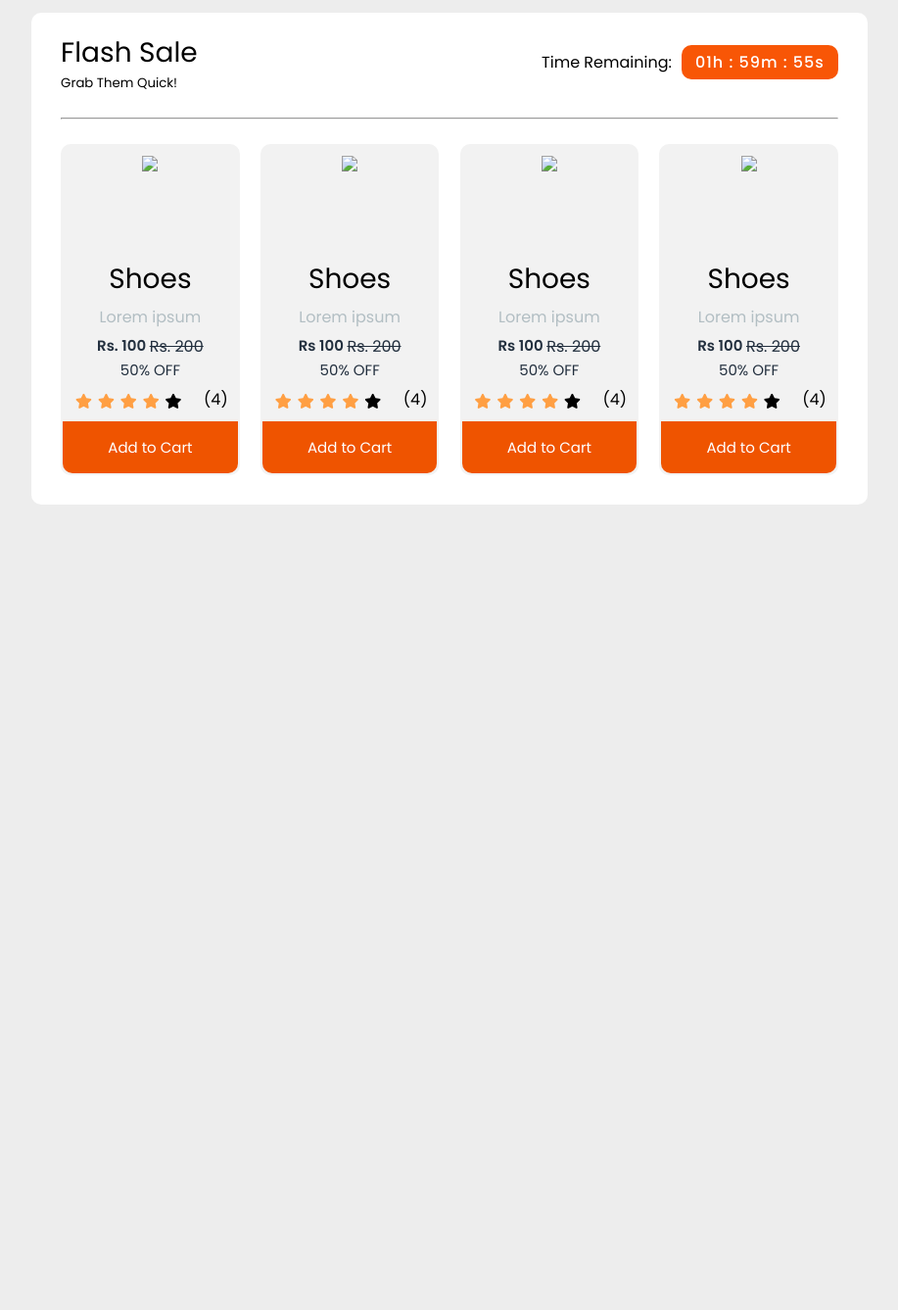
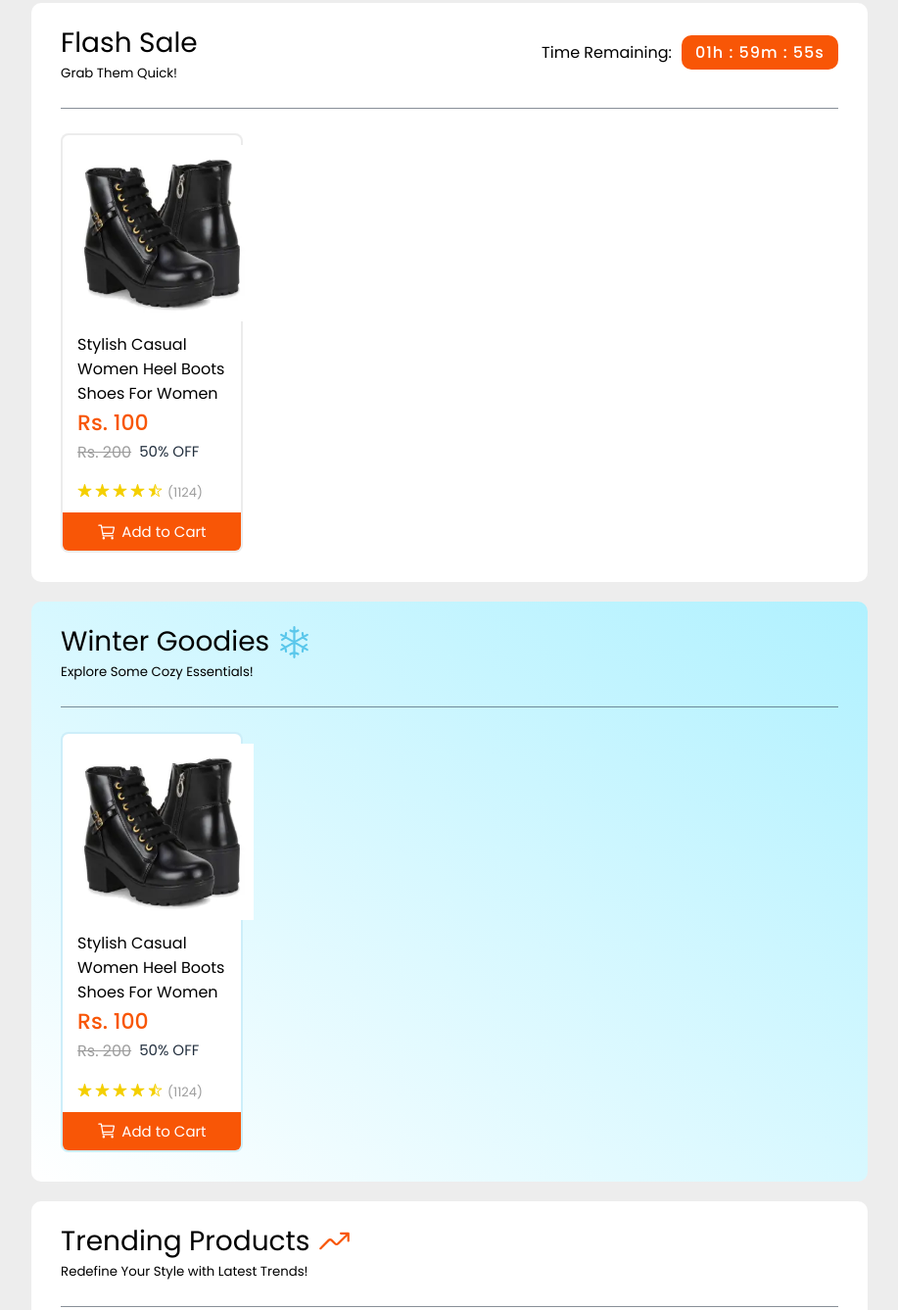
Before and after one commit to daraz-revamp/Revampathon---Team-Renovar, a plain HTML site: page index.html in a window 1280 px wide. Shown: the part 630-1967 px from the top of the page at 98% size, without its empty margins (181-1098 px from the left). Drawn offline with nearby package versions, Linux system fonts and the light colour scheme.

Commit message:
Landing Page Updation

```diff
--- a/components/card.css
+++ b/components/card.css
@@ -1,124 +1,110 @@
+:root{
+    font-family: "Poppins", sans-serif;
+}
 
-.card-container{
+
+.cards-container{
     display: flex;
     flex-direction: row;
     justify-content:space-between;
     align-items: center;
     flex-shrink: 1;
+    flex-wrap: wrap;
+    row-gap: 25px;
 }
 
 .card {
+    background-color: white;
+    width: 23.4%;
+    box-sizing: border-box;
+    border-radius: 8px;
+    border: 2px solid #bfbfbf4A;
+    cursor: pointer;
+    padding-top: 10px;
+    box-sizing: border-box;
+    transition: 100ms ease-in;
+    &:hover {
+        transform: translate(0px, -2px);
+        cursor: pointer;
+        border: 2px #bfbfbf solid;
+    }
+    .card-content{
         display: flex;
         flex-direction: column;
-    gap: 5px;
-    width: 23%;
-    box-sizing: border-box;
-    float: left;
-    text-align: center;
-    border-radius: 10px;
-    border: 2px solid #bfbfbf00;
-    cursor: pointer;
-    padding-top: 10px;
-    transition: .2s ease-in;
-    background: #f2f2f2;
-    button {
-        text-align: center;
-        font-size: 15px;
-        color: #fff;
-        width: 100%;
-        padding: 15px;
-        border: 0;
-        outline: none;
-        cursor: pointer;
-        margin-top: 5px;
-        border-bottom-right-radius: 10px;
-        border-bottom-left-radius: 10px;
-    }
-
+        gap: 1px;
+        padding-left: 15px;
+        padding-right: 15px;
+        text-align: left;
         a {
             text-decoration: none;
         }
-    &:hover {
-        transform: translate(0px, -5px);
-        cursor: pointer;
-        border: 2px #bfbfbf solid;
-    }
 
         .item_img {
-        max-width: 100px;
-        height: 100px;
+            max-width: 180px;
+            /* height: 100px; */
             text-align: center;
+            padding-bottom: 10px;
             margin: 0 auto;
             display: block;
         }
 
-    p {
-        text-align: center;
-        color: #b2bec3;
-        padding-top: 0 8px;
-    }
-
         h6 {
             display: inline-block;
+            font-size: 22px;
+            text-align: left;
+            color: #f85606;
+            margin: 0;
+            font-weight: 500;
+            text-wrap: nowrap;
+        }
+        .discount{
+            font-weight: 400;
+            color: #222f3e;
             font-size: 15px;
-        text-align: center;
-        color: #222f3e;
-        margin: 0;
-        font-weight: 600;
-        text-wrap: nowrap;
+            padding-bottom: 8px;
             strike{
+            font-size: 15px;
+                color: #9d9d9d;
                 font-weight: 400;
             }
-        p{
-        font-weight: 400;
-
-            color: #222f3e;
+        }
+        .rating {
+            margin-top: 10px;
+            display:flex;
+            font-size: 13px;
+            align-items:safe;
+            color: #9d9d9d;
+            gap: 5px;
+            .stars{
+                display: flex;
                 font-size: 15px;
+                gap: 3px;
+                ion-icon{
+                    color: rgb(244, 207, 0);
                 }
             }
-
-    ul {
-        list-style: none;
-        display: flex;
-        justify-content: center;
-        align-items: center;
-        line-height: 0;
-        padding-top: 0;
         }
-
-    li {
-        padding-top: 5px;
     }
-
-    .fa {
-        font-size: 15px;
-        margin: 3px;
-    }
-
-    .checked {
-        color: #ff9f43;
-    }
-
-    .fa:hover {
-        transform: scale(1.3);
-    }
-
-
-
-    .add-to-cart {
-        background: #ef5400;
-    }
-
-    /* span {
-        font-size: 16px;
-        line-height:1;
-    } */
-
-    .rating {
+    button {
         display: flex;
         align-items: center;
-        justify-content: space-between;
-        margin-left: 10px;
-        margin-right: 10px;
+        justify-content: center;
+        gap: 5px;
+        font-size: 15px;
+        color: #ffff;
+        width: 100%;
+        padding: 8px;
+        border: 0;
+        outline: none;
+        cursor: pointer;
+        margin-top: 10px;
+        border-bottom-right-radius: 6px;
+        border-bottom-left-radius: 6px;
+        ion-icon{
+            font-size: 20px;
         }
     }
+    .add-to-cart {
+        background: #f85606;
+    }
+}
--- a/index.html
+++ b/index.html
@@ -237,9 +237,9 @@
             ></ion-icon
             >All
           </span>
+          <button class="sec-1">Daraz Customer University</button>
           <button class="sec-1">Become a Seller</button>
           <button class="sec-2">Payments and Recharge</button>
-
           <button class="sec-3">Gifts & Vouchers</button>
           <button class="sec-4">Daraz Logistics Partner</button>
         </div>
@@ -307,7 +307,8 @@
         </div> -->
       </section>
 
-      <section class="content c-2">
+      <!--Flash Sale-->
+      <section class="content c-2" name="Flash Sale">
         <!-- Header Section -->
         <section
           class="header"
@@ -344,17 +345,22 @@
             </div>
           </div>
         </section>
+
         <br />
         <hr />
         <br />
+
         <!-- Cards Section -->
-        <section class="card-container">
+        <section class="cards-container">
           <div class="card">
-            <img class="item_img" src="shoes.png" />
-            <h1>Shoes</h1>
-            <p>Lorem ipsum</p>
-            <h6>
-              Rs. 100
+            <div class="card-content">
+              <img
+                class="item_img"
+                src="components/card-images/flash-sale/shoes.webp"
+              />
+              <p>Stylish Casual Women Heel Boots Shoes For Women</p>
+              <h6>Rs. 100 <br /></h6>
+              <div class="discount">
                 <strike
                   style="
                     font-size: medium;
@@ -362,27 +368,61 @@
                     display: inline;
                   "
                   >Rs. 200</strike
+                >&nbsp; 50% OFF
+              </div>
+              <div class="rating">
+                <div class="stars">
+                  <ion-icon name="star"></ion-icon>
+                  <ion-icon name="star"></ion-icon>
+                  <ion-icon name="star"></ion-icon>
+                  <ion-icon name="star"></ion-icon>
+                  <ion-icon name="star-half"></ion-icon>
+                </div>
+                <span class="rating-count">(1124)</span>
+              </div>
+            </div>
+            <div class="a2c">
+              <button class="add-to-cart" id="add-to-cart">
+                <ion-icon name="cart-outline"></ion-icon>
+                Add to Cart
+              </button>
+            </div>
+          </div>
+        </section>
+      </section>
+
+      <!--Winter Goodies-->
+      <section class="content c-3" name="Winter Goodies">
+        <!-- Header Section -->
+        <section
+          class="header"
+          style="
+            display: flex;
+            justify-content: space-between;
+            align-items: center;
+          "
         >
-              <p>50% OFF</p>
-            </h6>
-            <div class="rating">
-              <ul>
-                <li><i class="fa fa-star checked"></i></li>
-                <li><i class="fa fa-star checked"></i></li>
-                <li><i class="fa fa-star checked"></i></li>
-                <li><i class="fa fa-star checked"></i></li>
-                <li><i class="fa fa-star"></i></li>
-              </ul>
-              (4)
+          <div class="title">
+            <h1>Winter Goodies<ion-icon name="snow-outline"></ion-icon></h1>
+            <h5>Explore Some Cozy Essentials!</h5>
           </div>
-            <button class="add-to-cart" id="add-to-cart">Add to Cart</button>
-          </div>
+        </section>
+
+        <br />
+        <hr />
+        <br />
+
+        <!-- Cards Section -->
+        <section class="cards-container">
           <div class="card">
-            <img class="item_img" src="shoes.png" />
-            <h1>Shoes</h1>
-            <p>Lorem ipsum</p>
-            <h6>
-              Rs 100
+            <div class="card-content">
+              <img
+                class="item_img"
+                src="components/card-images/flash-sale/shoes.webp"
+              />
+              <p>Stylish Casual Women Heel Boots Shoes For Women</p>
+              <h6>Rs. 100 <br /></h6>
+              <div class="discount">
                 <strike
                   style="
                     font-size: medium;
@@ -390,27 +430,63 @@
                     display: inline;
                   "
                   >Rs. 200</strike
+                >&nbsp; 50% OFF
+              </div>
+              <div class="rating">
+                <div class="stars">
+                  <ion-icon name="star"></ion-icon>
+                  <ion-icon name="star"></ion-icon>
+                  <ion-icon name="star"></ion-icon>
+                  <ion-icon name="star"></ion-icon>
+                  <ion-icon name="star-half"></ion-icon>
+                </div>
+                <span class="rating-count">(1124)</span>
+              </div>
+            </div>
+            <div class="a2c">
+              <button class="add-to-cart" id="add-to-cart">
+                <ion-icon name="cart-outline"></ion-icon>
+                Add to Cart
+              </button>
+            </div>
+          </div>
+        </section>
+      </section>
+
+      <!--Trending-->
+      <section class="content c-4" name="Trending Section">
+        <!-- Header Section -->
+        <section
+          class="header"
+          style="
+            display: flex;
+            justify-content: space-between;
+            align-items: center;
+          "
         >
-              <p>50% OFF</p>
-            </h6>
-            <div class="rating">
-              <ul>
-                <li><i class="fa fa-star checked"></i></li>
-                <li><i class="fa fa-star checked"></i></li>
-                <li><i class="fa fa-star checked"></i></li>
-                <li><i class="fa fa-star checked"></i></li>
-                <li><i class="fa fa-star"></i></li>
-              </ul>
-              (4)
+          <div class="title">
+            <h1>
+              Trending Products<ion-icon name="trending-up-outline"></ion-icon>
+            </h1>
+            <h5>Redefine Your Style with Latest Trends!</h5>
           </div>
-            <button class="add-to-cart" id="add-to-cart">Add to Cart</button>
-          </div>
+        </section>
+
+        <br />
+        <hr />
+        <br />
+
+        <!-- Cards Section -->
+        <section class="cards-container">
           <div class="card">
-            <img class="item_img" src="shoes.png" />
-            <h1>Shoes</h1>
-            <p>Lorem ipsum</p>
-            <h6>
-              Rs 100
+            <div class="card-content">
+              <img
+                class="item_img"
+                src="components/card-images/flash-sale/shoes.webp"
+              />
+              <p>Stylish Casual Women Heel Boots Shoes For Women</p>
+              <h6>Rs. 100 <br /></h6>
+              <div class="discount">
                 <strike
                   style="
                     font-size: medium;
@@ -418,48 +494,25 @@
                     display: inline;
                   "
                   >Rs. 200</strike
-              >
-              <p>50% OFF</p>
-            </h6>
+                >&nbsp; 50% OFF
+              </div>
               <div class="rating">
-              <ul>
-                <li><i class="fa fa-star checked"></i></li>
-                <li><i class="fa fa-star checked"></i></li>
-                <li><i class="fa fa-star checked"></i></li>
-                <li><i class="fa fa-star checked"></i></li>
-                <li><i class="fa fa-star"></i></li>
-              </ul>
-              (4)
+                <div class="stars">
+                  <ion-icon name="star"></ion-icon>
+                  <ion-icon name="star"></ion-icon>
+                  <ion-icon name="star"></ion-icon>
+                  <ion-icon name="star"></ion-icon>
+                  <ion-icon name="star-half"></ion-icon>
                 </div>
-            <button class="add-to-cart" id="add-to-cart">Add to Cart</button>
+                <span class="rating-count">(1124)</span>
               </div>
-          <div class="card">
-            <img class="item_img" src="shoes.png" />
-            <h1>Shoes</h1>
-            <p>Lorem ipsum</p>
-            <h6>
-              Rs 100
-              <strike
-                style="
-                  font-size: medium;
-                  vertical-align: middle;
-                  display: inline;
-                "
-                >Rs. 200</strike
-              >
-              <p>50% OFF</p>
-            </h6>
-            <div class="rating">
-              <ul>
-                <li><i class="fa fa-star checked"></i></li>
-                <li><i class="fa fa-star checked"></i></li>
-                <li><i class="fa fa-star checked"></i></li>
-                <li><i class="fa fa-star checked"></i></li>
-                <li><i class="fa fa-star"></i></li>
-              </ul>
-              (4)
             </div>
-            <button class="add-to-cart" id="add-to-cart">Add to Cart</button>
+            <div class="a2c">
+              <button class="add-to-cart" id="add-to-cart">
+                <ion-icon name="cart-outline"></ion-icon>
+                Add to Cart
+              </button>
+            </div>
           </div>
         </section>
       </section>
--- a/style.css
+++ b/style.css
@@ -170,8 +170,8 @@ small{
 main{
     display: flex;
     flex-direction: column;
-    gap: 30px;
-    height: 2000px;
+    gap: 20px;
+    height: fit-content;
     background-color: #ededed;
     .content{
         display: flex;
@@ -216,7 +216,7 @@ main{
 
             .marquee-content {
                 display: inline-block;
-                animation: marquee 25s linear infinite;
+                animation: marquee 30s linear infinite;
 
             }
         }
@@ -258,10 +258,46 @@ main{
             right: 0;
         }
     }
-    .c-2{
+    .c-2, .c-3, .c-4{
         padding: 20px 30px 30px 30px;
         hr{
             height: 1px;
+            border-width: 0px;
+            background-color :#222f3e89;
+        }
+    }
+
+    /* Winter Goodies */
+    .c-3{
+        background: rgb(255,255,255);
+        background: linear-gradient(34deg, rgba(255,255,255,1) 0%, rgba(176,241,255,1) 100%);
+        .card{
+            border: 2px solid rgba(90, 199, 235, 0.301);
+            &:hover{
+                border-color: rgb(125, 204, 230);
+            }
+        }
+        h1{
+            display: flex;
+            align-items: center;
+            gap: 8px;
+            ion-icon{
+                color: rgb(90, 199, 235);
+                font-size: 35px;
+            }
+        }
+    }
+
+    /* Trending Products */
+    .c-4{
+        h1{
+            display: flex;
+            align-items: center;
+            gap: 8px;
+            ion-icon{
+                color: #f85606;
+                font-size: 35px;
+            }
         }
     }
 }
```
Also changed, not shown: Navigation/assets/css/style.css (+5 -4 lines), components/card-images/flash-sale/shoes.webp (added). Lines whose indentation alone changed are shown as unchanged.
